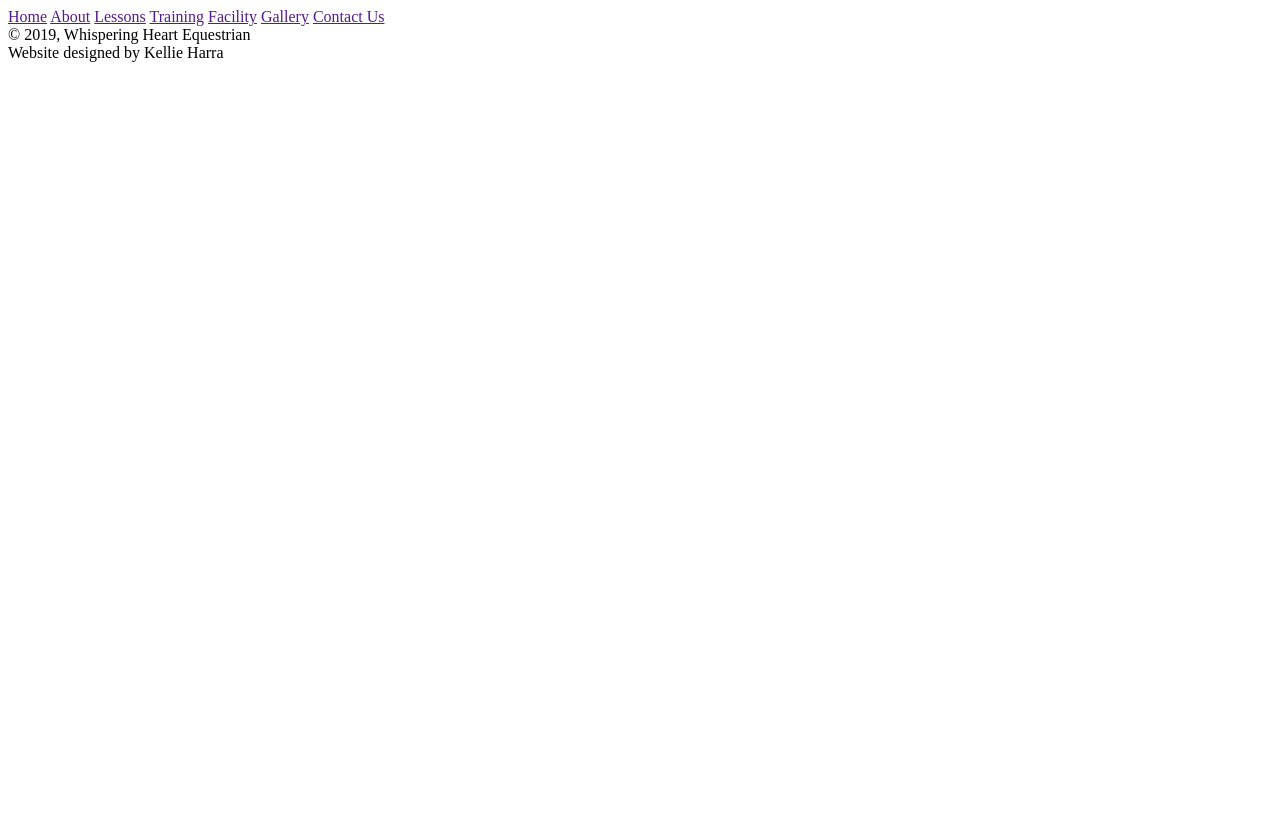
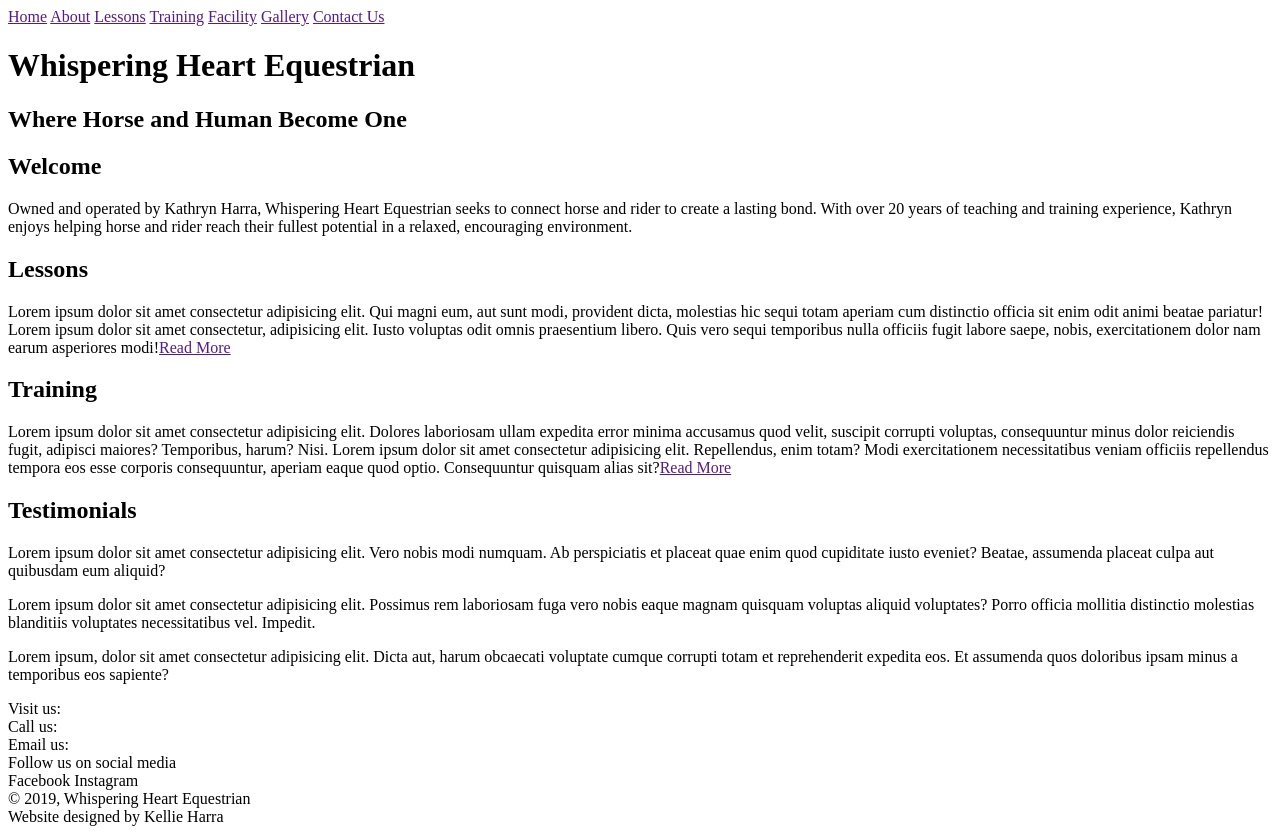
Before and after one commit to kellieharra/equestrian, a plain HTML site: page index.html in a window 1280 px wide. Before the commit the page ends 800 px from the top, so only its background shows below. Drawn offline with Linux system fonts and the light colour scheme.

Commit message:
added sections & lorem

```diff
--- a/index.html
+++ b/index.html
@@ -16,6 +16,36 @@
                 <a href="">Contact Us</a>
             </nav>
         </header>
+        <header>
+            <h1>Whispering Heart Equestrian</h1>
+            <h2>Where Horse and Human Become One</h2>
+        </header>
+        <section>
+            <h2>Welcome</h2>
+            <p>Owned and operated by Kathryn Harra, Whispering Heart Equestrian seeks to connect horse and rider to create a lasting bond. With over 20 years of teaching and training experience, Kathryn enjoys helping horse and rider reach their fullest potential in a relaxed, encouraging environment.</p>
+        </section>
+        <section>
+            <h2>Lessons</h2>
+            <p>Lorem ipsum dolor sit amet consectetur adipisicing elit. Qui magni eum, aut sunt modi, provident dicta, molestias hic sequi totam aperiam cum distinctio officia sit enim odit animi beatae pariatur! Lorem ipsum dolor sit amet consectetur, adipisicing elit. Iusto voluptas odit omnis praesentium libero. Quis vero sequi temporibus nulla officiis fugit labore saepe, nobis, exercitationem dolor nam earum asperiores modi!<a href="">Read More</a></p>
+        </section>
+        <section>
+            <h2>Training</h2>
+            <p>Lorem ipsum dolor sit amet consectetur adipisicing elit. Dolores laboriosam ullam expedita error minima accusamus quod velit, suscipit corrupti voluptas, consequuntur minus dolor reiciendis fugit, adipisci maiores? Temporibus, harum? Nisi. Lorem ipsum dolor sit amet consectetur adipisicing elit. Repellendus, enim totam? Modi exercitationem necessitatibus veniam officiis repellendus tempora eos esse corporis consequuntur, aperiam eaque quod optio. Consequuntur quisquam alias sit?<a href="">Read More</a></p>
+        </section>
+        <section>
+            <h2>Testimonials</h2>
+            <p>Lorem ipsum dolor sit amet consectetur adipisicing elit. Vero nobis modi numquam. Ab perspiciatis et placeat quae enim quod cupiditate iusto eveniet? Beatae, assumenda placeat culpa aut quibusdam eum aliquid?</p>
+            <p>Lorem ipsum dolor sit amet consectetur adipisicing elit. Possimus rem laboriosam fuga vero nobis eaque magnam quisquam voluptas aliquid voluptates? Porro officia mollitia distinctio molestias blanditiis voluptates necessitatibus vel. Impedit.</p>
+            <p>Lorem ipsum, dolor sit amet consectetur adipisicing elit. Dicta aut, harum obcaecati voluptate cumque corrupti totam et reprehenderit expedita eos. Et assumenda quos doloribus ipsam minus a temporibus eos sapiente?</p>
+        </section>
+        <section>
+            <!--logo-->
+            <div>Visit us:</div>
+            <div>Call us:</div>
+            <div>Email us:</div>
+            <div>Follow us on social media</div>
+            <div>Facebook Instagram</div>
+        </section>
         <footer>
             <div>&copy; 2019, Whispering Heart Equestrian</div>
             <div>Website designed by Kellie Harra</div>
```
